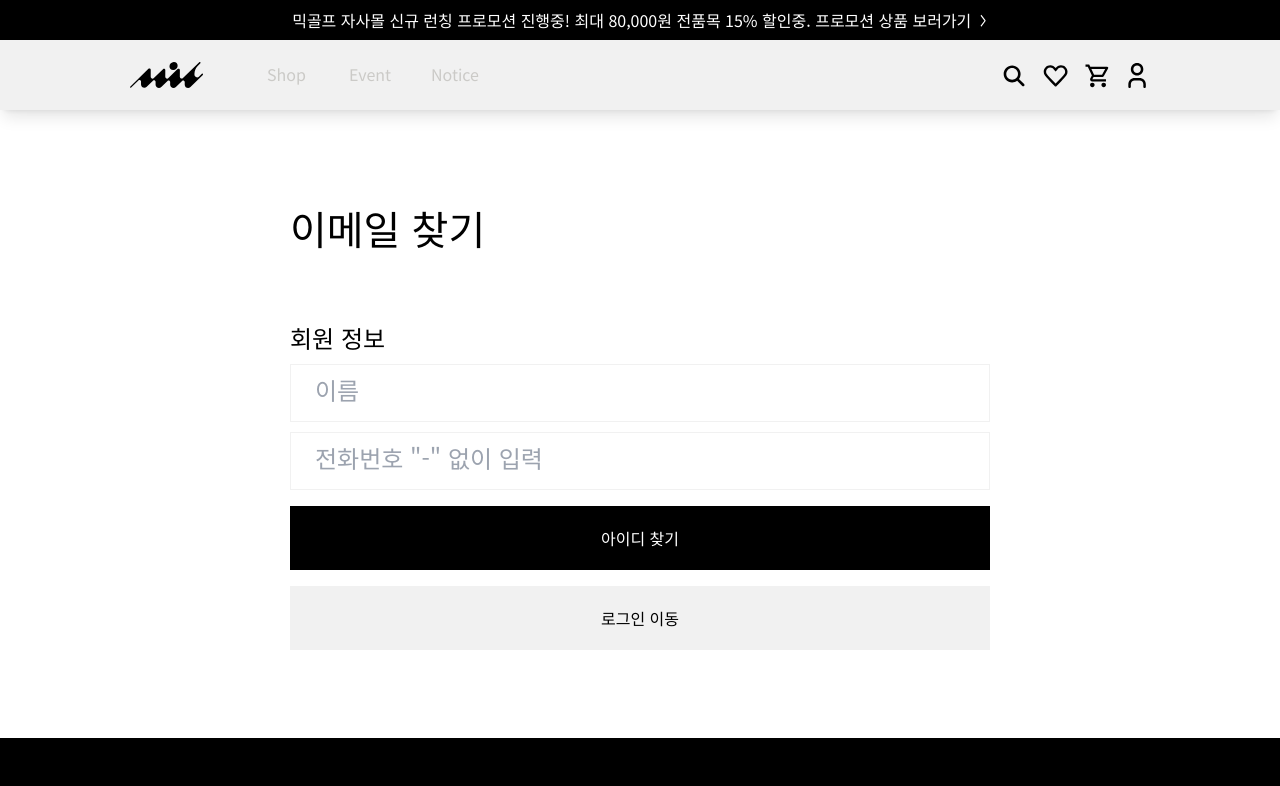
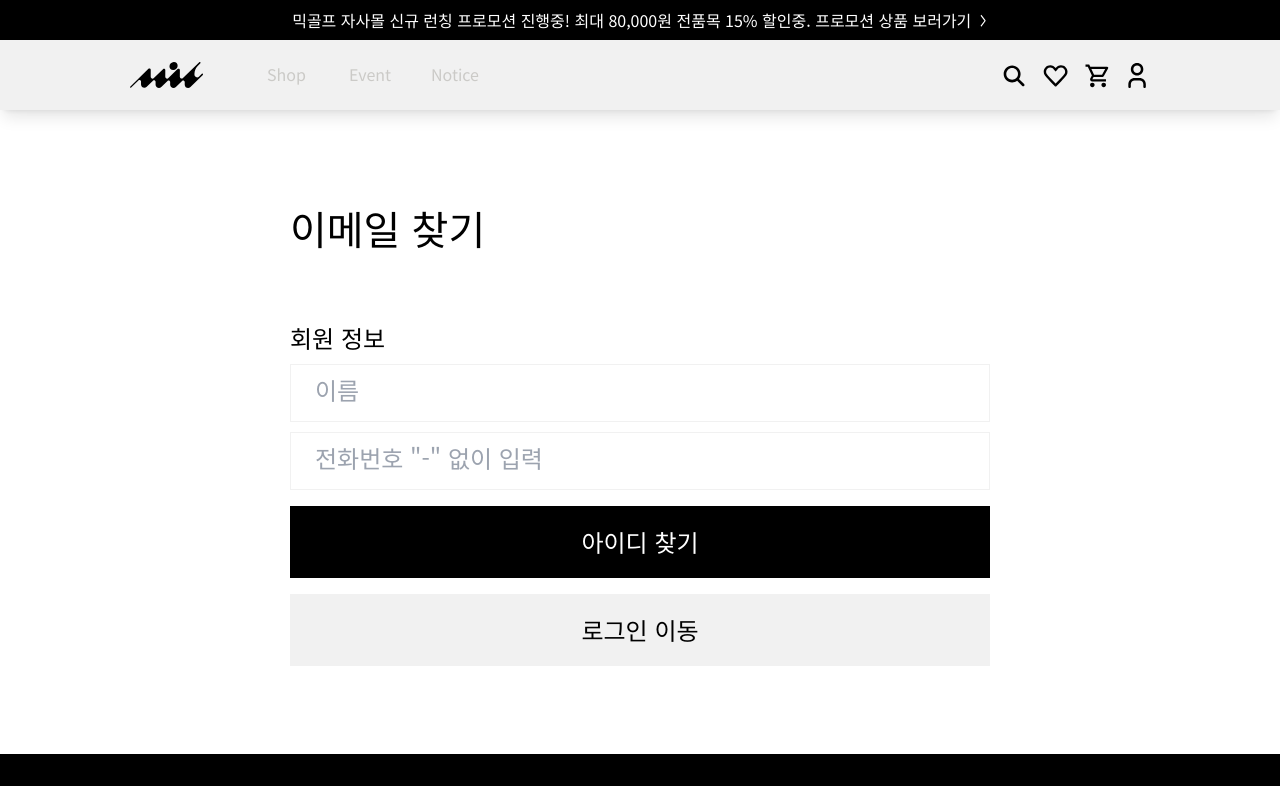
Before and after one commit to MICGolf/frontend, a React (Vite) app: page /auth/findId in a window 1280 px wide. Shown: the top 786 px of the page. Built offline with nearby package versions, Linux system fonts and the light colour scheme.

Commit message:
design: 아이디, 비밀번호 찾기 페이지 ui 리팩토링 및 성공 페이지 구현

```diff
--- a/src/layouts/publicLayout/PublicLayout.tsx
+++ b/src/layouts/publicLayout/PublicLayout.tsx
@@ -6,7 +6,7 @@ const PublicLayout = () => {
   return (
     <>
       <Header />
-      <main className='pt-[110px]' style={{ minHeight: 'calc(100dvh - 318px)' }}>
+      <main className='pt-[110px]' style={{ minHeight: 'calc(100dvh - 290px)' }}>
         <Outlet />
       </main>
       <Footer />
--- a/src/pages/auth/FindIdPage.tsx
+++ b/src/pages/auth/FindIdPage.tsx
@@ -1,5 +1,6 @@
 import { useState } from 'react';
 import { Link } from 'react-router-dom';
+import comepleteCheck from '@/assets/icons/completeCheck.svg';
 
 const FindIdPage = () => {
   const [userInfo, setUserInfo] = useState({
@@ -11,17 +12,14 @@ const FindIdPage = () => {
     // TODO: 아이디 찾기 로직
     // const { data } = await client.post('/api/auth/findId', {name, phone});
     const dummyUser = { email: 'gildong@gmail.com', date: '2024-11-11' };
-    setUserInfo(dummyUser);
+    setUserInfo({ email: dummyUser.email, date: dummyUser.date });
   };
 
+  if (userInfo.email === '') {
     return (
       <div className='mx-auto flex max-w-[700px] flex-col gap-[64px] py-[88px]'>
-      {/* section 1 */}
         <div className='text-[40px] font-[500]'>이메일 찾기</div>
-
-      {/* section 2 */}
         <div>
-        {userInfo.email === '' && (
           <form className='flex flex-col gap-[64px]'>
             <div className='flex flex-col gap-[10px]'>
               <div className='text-2xl'>회원 정보</div>
@@ -37,9 +35,35 @@ const FindIdPage = () => {
               />
             </div>
           </form>
-        )}
 
-        {userInfo.email !== '' && (
+          <div className='mt-4 flex w-full flex-col gap-4'>
+            <button
+              onClick={() => handleFindIdClick()}
+              type='button'
+              className='bg-black px-4 py-5 text-2xl text-white hover:opacity-70'
+            >
+              아이디 찾기
+            </button>
+            <Link
+              to={'/auth/signin'}
+              className='hover:bg-gray400 bg-gray100 px-4 py-5 text-center text-2xl hover:opacity-70'
+            >
+              로그인 이동
+            </Link>
+          </div>
+        </div>
+      </div>
+    );
+  }
+
+  return (
+    <div className='mx-auto flex max-w-[700px] flex-col items-center gap-[64px] py-[88px]'>
+      <div className='flex flex-col items-center gap-4'>
+        <img src={comepleteCheck} alt='성공 체크 아이콘' />
+        <div className='text-5xl font-[500]'>회원 정보를 찾았어요!</div>
+      </div>
+
+      <div className='w-full'>
         <div className='flex flex-col gap-[64px]'>
           <div className='flex flex-col gap-[10px]'>
             <strong className='mb-[10px] text-2xl'>회원님, 안녕하세요</strong>
@@ -49,19 +73,12 @@ const FindIdPage = () => {
             <div className='w-full border border-gray100 px-6 py-4 text-2xl'>{userInfo.date}</div>
           </div>
         </div>
-        )}
 
         <div className='mt-4 flex w-full flex-col gap-4'>
-          {userInfo.email === '' && (
-            <button
-              onClick={() => handleFindIdClick()}
-              type='button'
-              className='bg-black px-4 py-5 text-white hover:opacity-70'
+          <Link
+            to={'/auth/signin'}
+            className='hover:bg-gray400 bg-gray100 px-4 py-5 text-center text-2xl hover:opacity-70'
           >
-              아이디 찾기
-            </button>
-          )}
-          <Link to={'/auth/signin'} className='hover:bg-gray400 bg-gray100 px-4 py-5 text-center hover:opacity-70'>
             로그인 이동
           </Link>
         </div>
--- a/src/pages/auth/FindPwPage.tsx
+++ b/src/pages/auth/FindPwPage.tsx
@@ -1,6 +1,6 @@
-import { client } from '@/api/client';
 import { useState } from 'react';
-import { Link, useNavigate } from 'react-router-dom';
+import { Link } from 'react-router-dom';
+import comepleteCheck from '@/assets/icons/completeCheck.svg';
 
 interface UserInfo {
   name: string | null;
@@ -17,8 +17,8 @@ const FindPwPage = () => {
     phone: null,
     verifyCode: null,
   });
-  const [password, setPassword] = useState<string>('');
-  const navigate = useNavigate();
+  const [newPw, setNewPw] = useState<string | null>(null);
+  const [isSuccess, setIsSuccess] = useState<boolean>(false);
 
   const handleFindPwClick = async () => {
     // try {
@@ -41,9 +41,10 @@ const FindPwPage = () => {
   const handleChangePwClick = async () => {
     // if (isVerified) {
     //   try {
-    //     const response = await client.post('/api/auth/changePw', { password });
+    //     const response = await client.post('/api/auth/changePw', { newPw });
 
     //     if (response.status === 200) {
+    //       setIsSuccess(true);
     //       alert('비밀번호가 변경되었습니다');
     //     }
     //   } catch (error) {
@@ -52,14 +53,33 @@ const FindPwPage = () => {
     // }
 
     if (isVerified) {
-      navigate('/auth/signin', { replace: true });
-      alert('비밀번호가 변경되었습니다 다시 로그인해주세요.');
+      setIsSuccess(true);
     }
   };
 
   const handleVerifyCodeClick = () => {
     // TODO: 휴대폰 인증 번호 전송 로직
   };
+
+  if (isSuccess) {
+    return (
+      <>
+        <div className='mx-auto flex max-w-[700px] flex-col items-center gap-[64px] py-[88px]'>
+          <div className='flex flex-col items-center gap-4'>
+            <img src={comepleteCheck} alt='성공 체크 아이콘' />
+            <div className='text-5xl font-[500]'>비밀번호 변경이 완료되었습니다!</div>
+          </div>
+          <Link
+            to={'/auth/signin'}
+            replace={true}
+            className='w-full bg-black px-4 py-5 text-center text-2xl text-white hover:opacity-70'
+          >
+            로그인 이동
+          </Link>
+        </div>
+      </>
+    );
+  }
 
   return (
     <div className='mx-auto flex max-w-[700px] flex-col gap-[64px] py-[88px]'>
@@ -123,7 +143,7 @@ const FindPwPage = () => {
                 type='password'
                 placeholder='새 비밀번호를 입력하세요'
                 className='w-full border border-gray100 px-6 py-4 text-2xl'
-                onChange={(e) => setPassword(e.target.value)}
+                onChange={(e) => setNewPw(e.target.value)}
               />
             </div>
           </div>
@@ -135,11 +155,14 @@ const FindPwPage = () => {
               <button
                 onClick={() => handleFindPwClick()}
                 type='button'
-                className='bg-black px-4 py-5 text-white hover:opacity-70'
+                className='bg-black px-4 py-5 text-2xl text-white hover:opacity-70'
               >
                 비밀번호 찾기
               </button>
-              <Link to={'/auth/signin'} className='hover:bg-gray400 bg-gray100 px-4 py-5 text-center hover:opacity-70'>
+              <Link
+                to={'/auth/signin'}
+                className='hover:bg-gray400 bg-gray100 px-4 py-5 text-center text-2xl hover:opacity-70'
+              >
                 로그인 이동
               </Link>
             </>
@@ -147,7 +170,7 @@ const FindPwPage = () => {
             <button
               onClick={() => handleChangePwClick()}
               type='button'
-              className='bg-black px-4 py-5 text-white hover:opacity-70'
+              className='bg-black px-4 py-5 text-2xl text-white hover:opacity-70'
             >
               비밀번호 변경
             </button>
--- a/src/pages/auth/SignUpCompletePage.tsx
+++ b/src/pages/auth/SignUpCompletePage.tsx
@@ -1,12 +1,12 @@
 import { user } from '@/assets/dummys/user';
-import signupCompleteCheck from '@/assets/icons/signupCompleteCheck.svg';
+import completeCheck from '@/assets/icons/completeCheck.svg';
 import { Link } from 'react-router-dom';
 
 const SignUpCompletePage = () => {
   return (
     <div>
       <div className='flex flex-col items-center justify-center gap-4 pt-[250px]'>
-        <img src={signupCompleteCheck} alt='로그인 성공 체크표시' />
+        <img src={completeCheck} alt='성공 체크 아이콘' />
         <div className='text-5xl font-[700]'>회원 가입이 완료 되었습니다.</div>
         <div className='flex flex-col items-center'>
           <p className='text-2xl'>{user.name}님의 회원가입을 축하합니다.</p>
--- a/src/pages/auth/SignUpPage.tsx
+++ b/src/pages/auth/SignUpPage.tsx
@@ -114,7 +114,7 @@ const SignUpPage = () => {
               <input type='checkbox' />
               <p>전체 동의</p>
             </label>
-            <button className='w-full bg-black px-6 py-4 text-left text-2xl text-white' type='submit'>
+            <button className='w-full bg-black px-6 py-4 text-center text-2xl text-white' type='submit'>
               가입하기
             </button>
           </div>
```
Also changed, not shown: src/assets/icons/completeCheck.svg (renamed from src/assets/icons/signupCompleteCheck.svg). Lines whose indentation alone changed are shown as unchanged.
